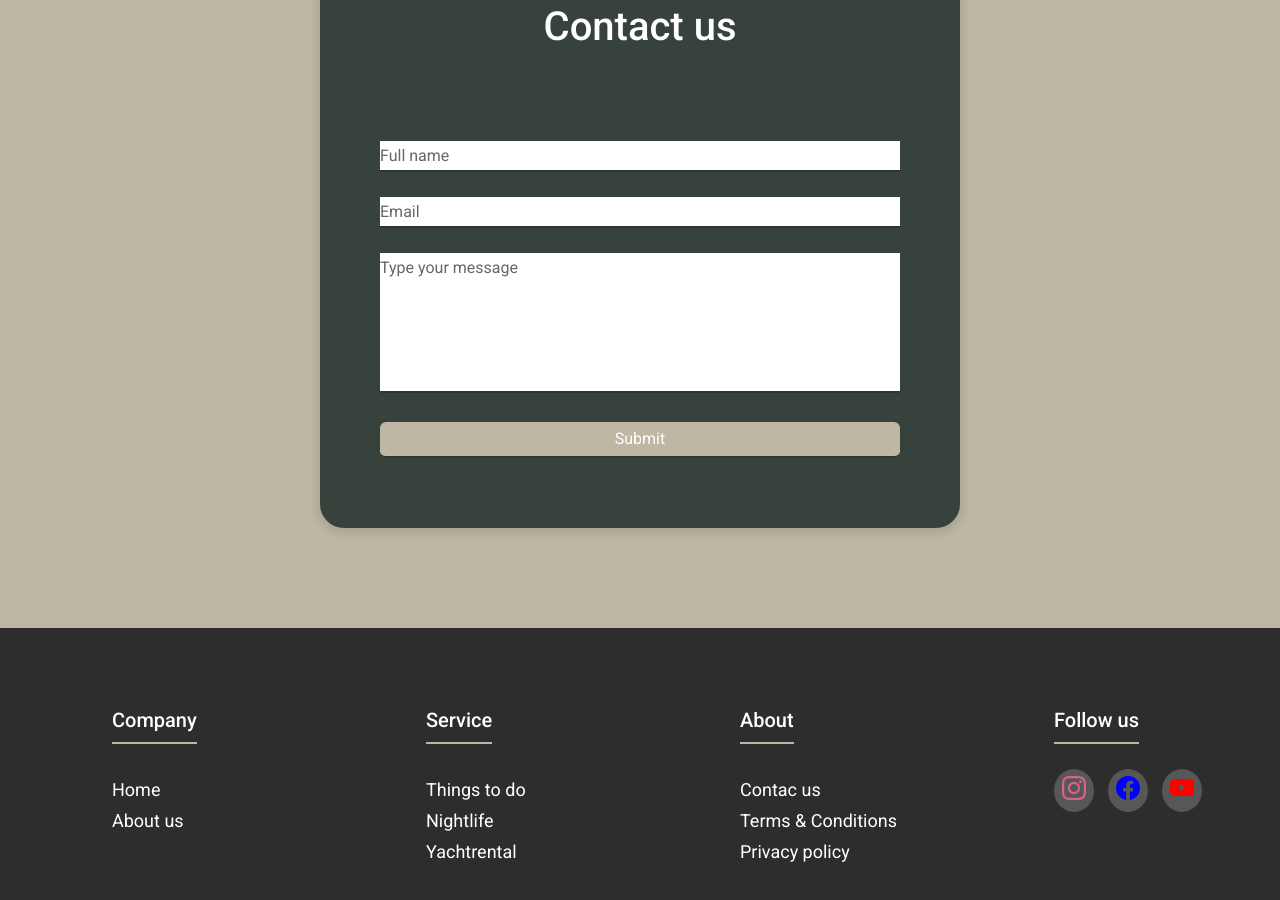
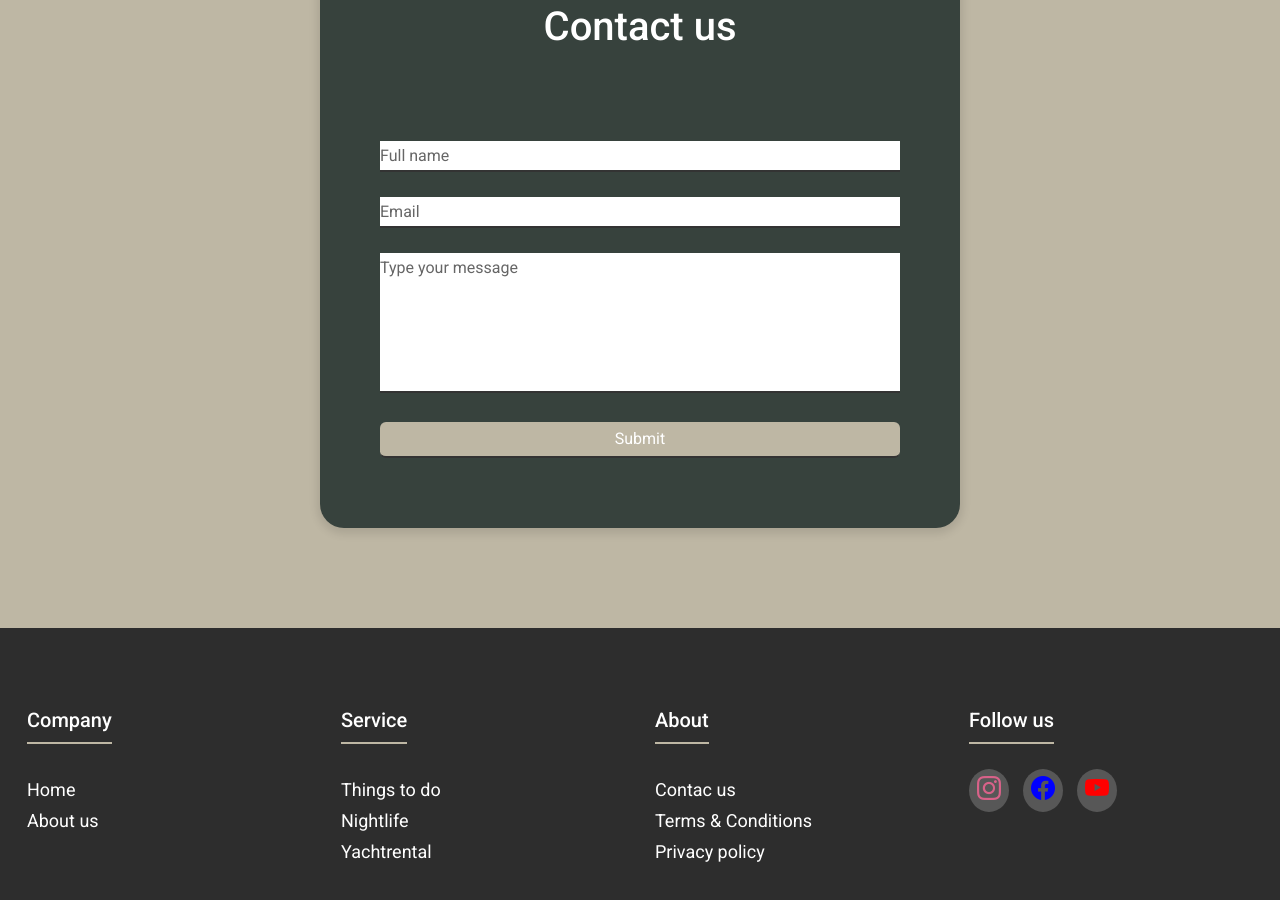
Before and after one commit to florenciacu/Desarrollo-web, a website: page pages/contact-us.html in a window 1280 px wide. Shown: the part 608-1508 px from the top of the page. Drawn offline with nearby package versions, Linux system fonts and the light colour scheme; files that its build step writes are made by us from their sources; a web font is replaced by a local one.

Commit message:
footer arreglado

```diff
--- a/pages/contact-us.html
+++ b/pages/contact-us.html
@@ -108,24 +108,24 @@
                 <div class="footer-links">
 <h4>Company</h4>
 <ul class="list-style-none">
-    <li><a href="../index.html">Home</a></li>
-    <li><a href="contact-us.html">About us</a></li>
+    <li class="pe-4"><a href="index.html">Home</a></li>
+    <li class="pe-4"><a href="./pages/contact-us.html">About us</a></li>
 </ul>
 </div>
 <div class="footer-links">
     <h4>Service</h4>
     <ul class="list-style-none">
-        <li><a href="thingsto-do.html">Things to do</a></li>
-        <li><a href="nightlife.html">Nightlife</a></li>
-        <li><a href="yacht-rental.html">Yachtrental</a></li>
+        <li class="pe-4"><a href="./pages/thingsto-do.html">Things to do</a></li>
+        <li class="pe-4"><a href="./pages/nightlife.html">Nightlife</a></li>
+        <li class="pe-4"><a href="./pages/yacht-rental.html">Yachtrental</a></li>
     </ul>
     </div>
     <div class="footer-links">
         <h4>About</h4>
         <ul class="list-style-none">
-            <li><a href="contact-us.html">Contac us</a></li>
-            <li><a href="#">Terms & Conditions</a></li>
-            <li><a href="#">Privacy policy</a></li>
+            <li class="pe-4"><a href="./pages/contact-us.html">Contac us</a></li>
+            <li class="pe-4"><a href="#">Terms & Conditions</a></li>
+            <li class="pe-4"><a href="#">Privacy policy</a></li>
         </ul>
         </div>
         <div class="footer-links">
--- a/scss/_estilos-compartidos.scss
+++ b/scss/_estilos-compartidos.scss
@@ -113,7 +113,6 @@ nav{
 .footer-links {
     width: 25%;
     padding: 0 15px;
-    padding-left: 100px;
 }
 .footer-links h4{
     font-size: 20px;
@@ -167,7 +166,7 @@ nav{
     .footer-links {
         width: 100%;
         margin-bottom: 30px;
-        padding-left:15px;;
+        padding-left:15px;
     }
 }
 
```
Also changed, not shown: index.html (+8 -8 lines), pages/nightlife.html (+8 -8 lines), pages/thingsto-do.html (+8 -8 lines), pages/yacht-rental.html (+8 -8 lines).
